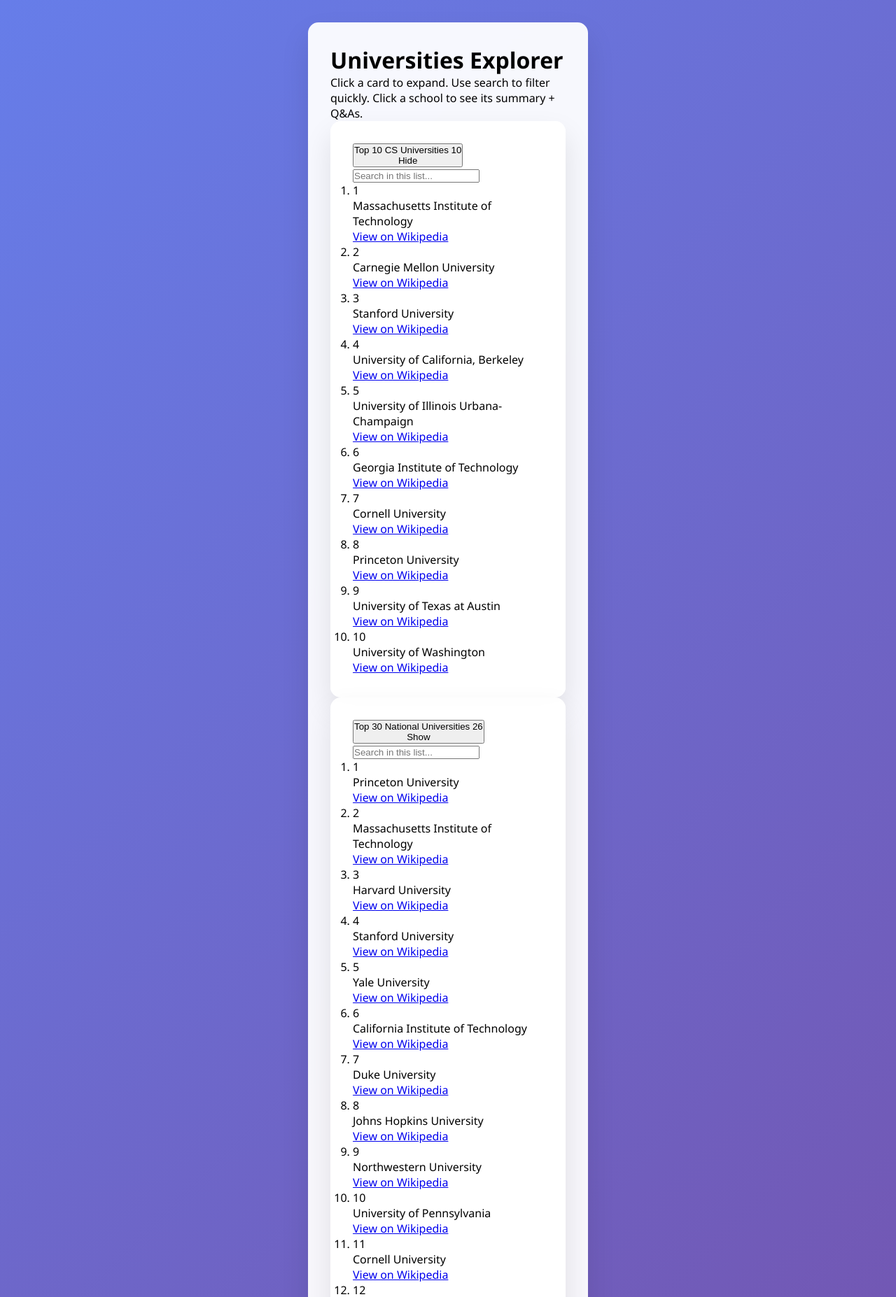
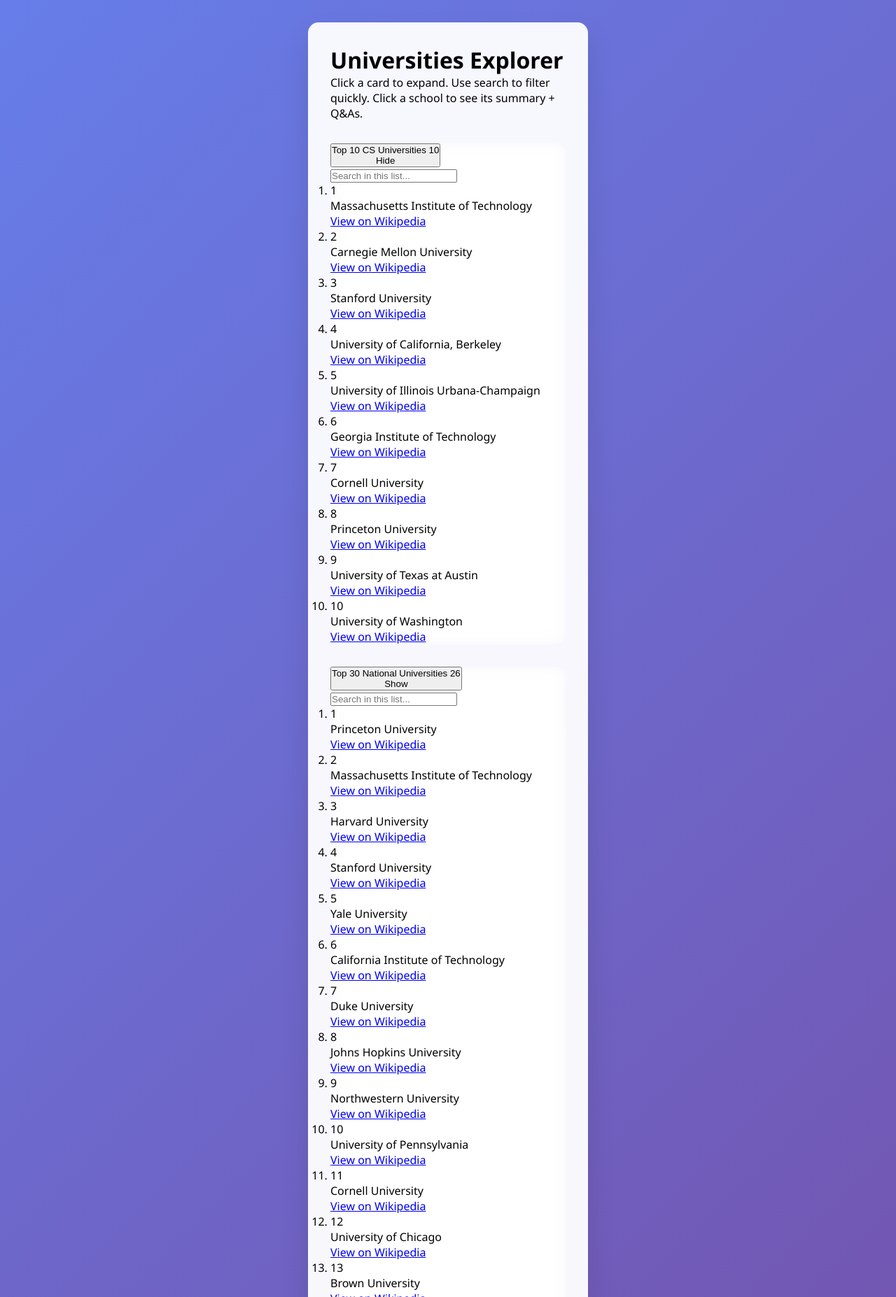
Before and after one commit to azazaz123010/rag, a Flask app: page /index in a window 1280 px wide. Shown: the part 66-1920 px from the top of the page at 70% size. Run offline with Flask 3, Linux system fonts and the light colour scheme.

Commit message:
Update index.html

```diff
--- a/templates/index.html
+++ b/templates/index.html
@@ -3,14 +3,14 @@
 {% block title %}Universities Explorer{% endblock %}
 
 {% block content %}
-  <div class="container" style="background: none; box-shadow: none; padding: 0;">
-    <header>
+  <header style="margin-bottom: 2rem;">
     <h1>Universities Explorer</h1>
     <p class="subtitle">Click a card to expand. Use search to filter quickly. Click a school to see its summary + Q&As.</p>
   </header>
 
   <!-- Top 10 CS Universities -->
-    <section class="card" id="cs-card">
+  <section style="width: 100%; margin-bottom: 2rem;">
+    <div class="card" id="cs-card" style="background: none; box-shadow: none; padding: 0;">
       <button class="card-header" aria-expanded="true" aria-controls="cs-panel">
         <div class="left">
           <span class="arrow open" id="cs-arrow" aria-hidden="true"></span>
@@ -24,10 +24,12 @@
         <ol id="cs-list"></ol>
         <p class="empty" id="cs-empty" style="display:none">No matches. Try a different keyword.</p>
       </div>
+    </div>
   </section>
 
   <!-- Top 30 National Universities -->
-    <section class="card" id="nat-card">
+  <section style="width: 100%;">
+    <div class="card" id="nat-card" style="background: none; box-shadow: none; padding: 0;">
       <button class="card-header" aria-expanded="false" aria-controls="nat-panel">
         <div class="left">
           <span class="arrow" id="nat-arrow" aria-hidden="true"></span>
@@ -41,8 +43,8 @@
         <ol id="nat-list"></ol>
         <p class="empty" id="nat-empty" style="display:none">No matches. Try a different keyword.</p>
       </div>
+    </div>
   </section>
-  </div>
 
   <!-- Modal -->
   <div id="modal-overlay" class="overlay" hidden></div>
```
Lines whose indentation alone changed are shown as unchanged.
